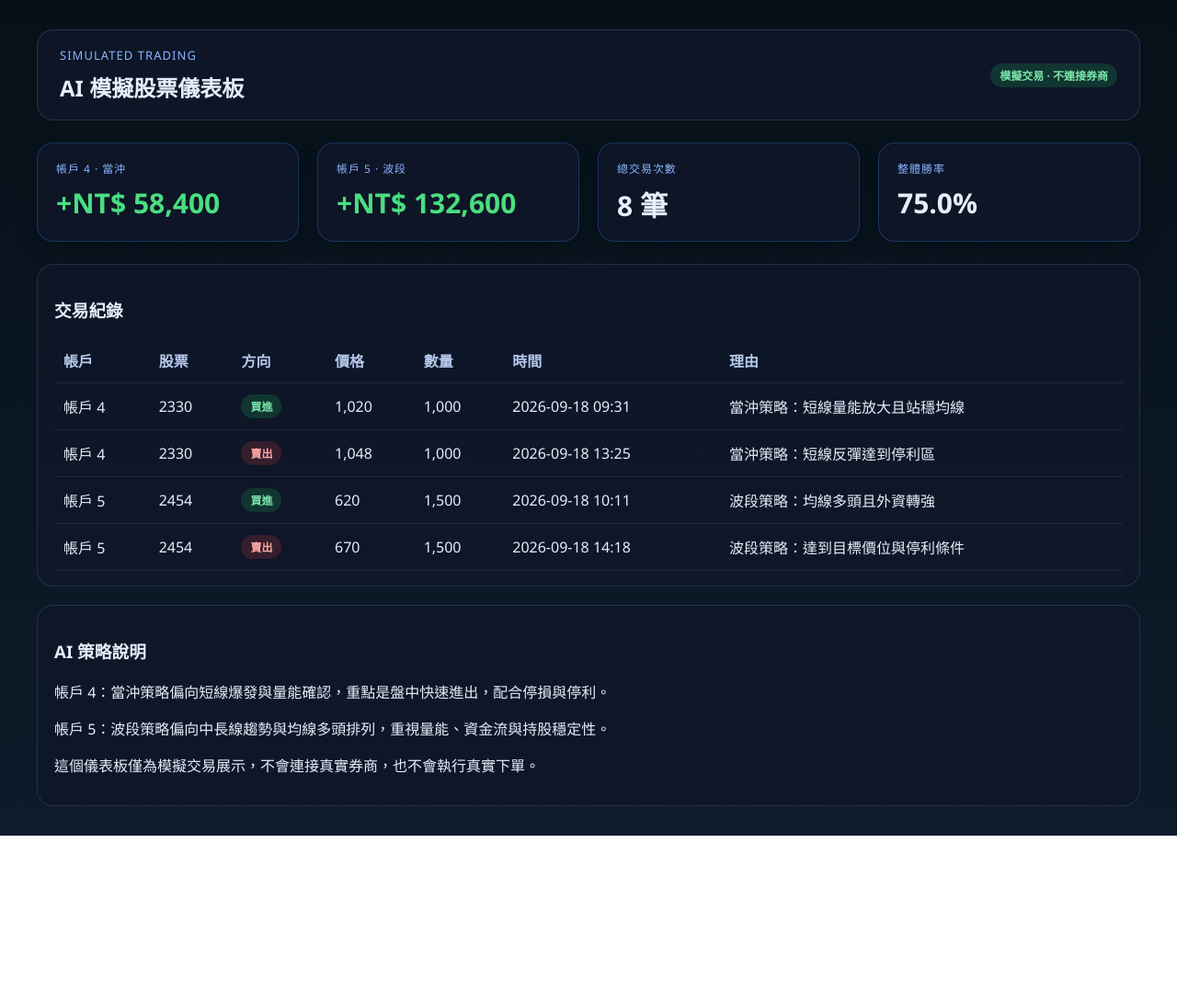
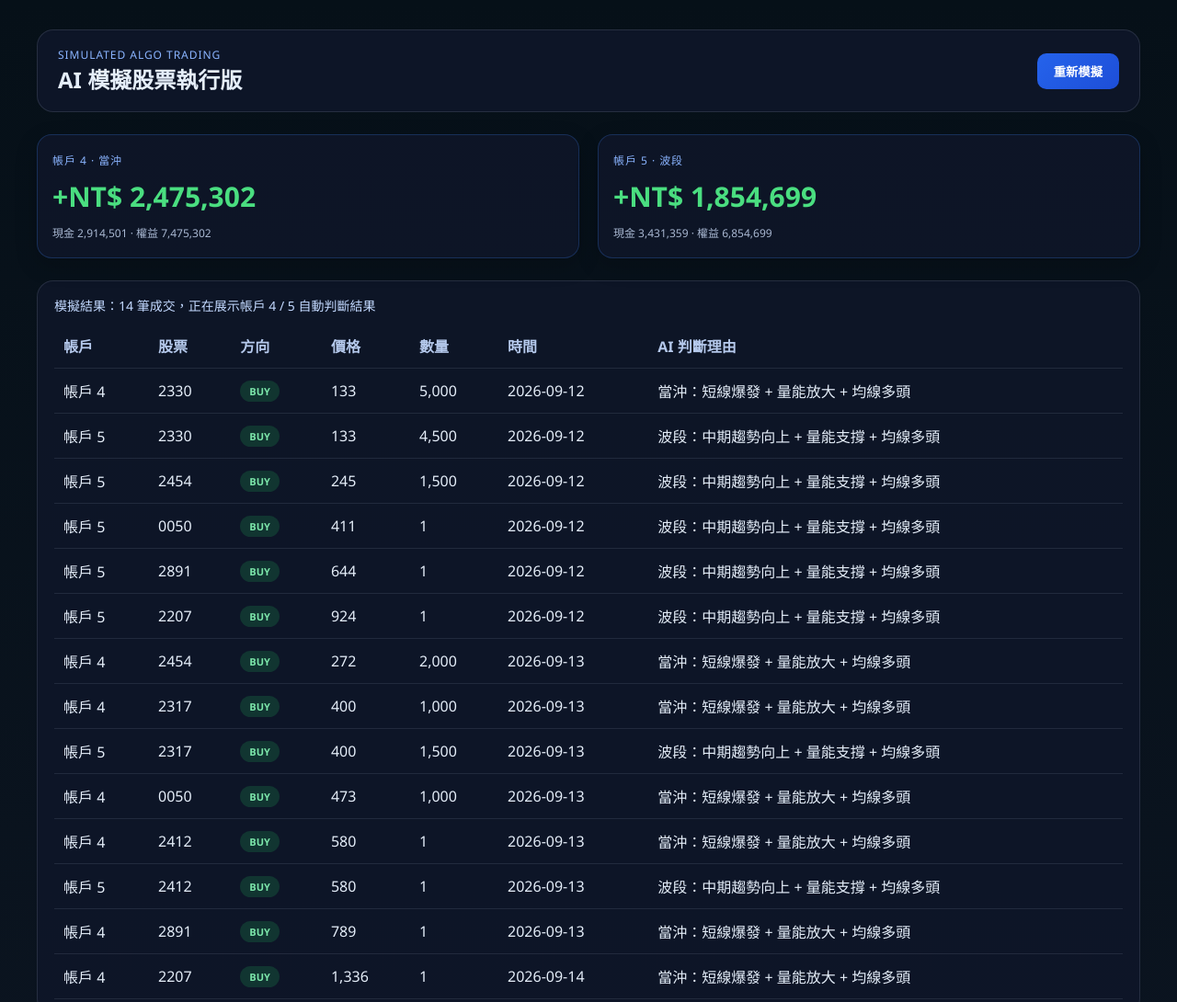
Before and after one commit to shiuqaz1-hub/tw-stock-radar, a plain HTML site: page docs/ai-trading-dashboard.html in a window 1280 px wide. Shown: the top 1090 px of the page at 92% size. Before the commit the page ends 909 px from the top, so only its background shows below. Drawn offline with Linux system fonts and the light colour scheme.

Commit message:
新增可執行的 AI 模擬交易測試版，支援帳戶 4／帳戶 5 的自動買賣模擬與歷史交易儀表板

```diff
--- a/docs/ai-trading-dashboard.html
+++ b/docs/ai-trading-dashboard.html
@@ -3,57 +3,68 @@
 <head>
   <meta charset="UTF-8" />
   <meta name="viewport" content="width=device-width, initial-scale=1.0" />
-  <title>AI 模擬交易儀表板</title>
+  <title>AI 模擬交易執行版</title>
   <style>
     body {
       margin: 0;
+      background: linear-gradient(180deg, #061018, #0b1420 100%);
+      color: #e5eef9;
       font-family: "Segoe UI", sans-serif;
-      background: linear-gradient(180deg, #061018, #0d1b2a 100%);
-      color: #e5eef9;
     }
     .container {
       max-width: 1200px;
       margin: 32px auto;
-      padding: 0 20px;
+      padding: 0 18px 48px;
     }
     .header {
       display: flex;
       justify-content: space-between;
       align-items: center;
-      padding: 18px 24px;
+      gap: 16px;
+      background: rgba(15, 23, 42, 0.9);
+      border: 1px solid rgba(148, 163, 184, 0.18);
       border-radius: 18px;
-      background: rgba(15, 23, 42, 0.9);
-      border: 1px solid rgba(148, 163, 184, 0.2);
+      padding: 18px 22px;
       margin-bottom: 24px;
     }
+    h2 { margin: 0; }
     .cards {
       display: grid;
-      grid-template-columns: repeat(auto-fit, minmax(250px, 1fr));
+      grid-template-columns: repeat(auto-fit, minmax(240px, 1fr));
       gap: 20px;
       margin-bottom: 24px;
     }
     .card {
-      background: rgba(15, 23, 42, 0.8);
-      border: 1px solid rgba(59, 130, 246, 0.3);
-      border-radius: 18px;
-      padding: 18px 20px;
+      background: rgba(15, 23, 42, 0.82);
+      border: 1px solid rgba(59, 130, 246, 0.24);
+      border-radius: 16px;
+      padding: 18px 16px;
       box-shadow: 0 8px 24px rgba(0,0,0,0.18);
     }
     .label { color: #8ab4ff; font-size: 12px; letter-spacing: 0.08em; text-transform: uppercase; }
-    .value { font-size: 30px; font-weight: bold; margin-top: 8px; }
-    .value.green { color: #4ade80; }
-    .value.red { color: #f87171; }
+    .value {
+      margin-top: 10px;
+      font-size: 30px;
+      font-weight: bold;
+    }
+    .green { color: #4ade80; }
+    .red { color: #f87171; }
+    .subtle { color: #a8b7d1; font-size: 12px; margin-top: 10px; }
     .section {
-      background: rgba(15, 23, 42, 0.8);
+      background: rgba(15, 23, 42, 0.82);
+      border: 1px solid rgba(148, 163, 184, 0.18);
       border-radius: 18px;
       padding: 16px 18px;
-      margin-bottom: 20px;
-      border: 1px solid rgba(148, 163, 184, 0.18);
+      margin-bottom: 22px;
+    }
+    .status {
+      font-size: 14px;
+      color: #c3d9ff;
+      margin-bottom: 10px;
     }
     table {
       width: 100%;
       border-collapse: collapse;
-      margin-top: 14px;
     }
     th, td {
       text-align: left;
@@ -65,44 +76,36 @@
       display: inline-block;
       padding: 4px 10px;
       border-radius: 999px;
-      font-size: 12px;
+      font-size: 11px;
       font-weight: bold;
     }
     .buy { background: rgba(34, 197, 94, 0.18); color: #7ce6aa; }
     .sell { background: rgba(239, 68, 68, 0.18); color: #fca5a5; }
+    button {
+      border: none;
+      background: linear-gradient(135deg, #2563eb, #1d4ed8);
+      color: white;
+      padding: 10px 18px;
+      border-radius: 10px;
+      font-weight: bold;
+      cursor: pointer;
+    }
   </style>
 </head>
 <body>
   <div class="container">
     <div class="header">
       <div>
-        <div style="font-size: 13px; color: #8ab4ff; letter-spacing: 0.08em;">SIMULATED TRADING</div>
-        <h2 style="margin: 8px 0 0 0;">AI 模擬股票儀表板</h2>
+        <div style="font-size: 12px; color: #8ab4ff; letter-spacing: 0.08em;">SIMULATED ALGO TRADING</div>
+        <h2>AI 模擬股票執行版</h2>
       </div>
-      <div class="pill buy">模擬交易 · 不連接券商</div>
+      <button id="runBtn">重新模擬</button>
     </div>
 
-    <div class="cards">
-      <div class="card">
-        <div class="label">帳戶 4 · 當沖</div>
-        <div class="value green">+NT$ 58,400</div>
-      </div>
-      <div class="card">
-        <div class="label">帳戶 5 · 波段</div>
-        <div class="value green">+NT$ 132,600</div>
-      </div>
-      <div class="card">
-        <div class="label">總交易次數</div>
-        <div class="value">8 筆</div>
-      </div>
-      <div class="card">
-        <div class="label">整體勝率</div>
-        <div class="value">75.0%</div>
-      </div>
-    </div>
+    <div id="summaryCards" class="cards"></div>
 
     <div class="section">
-      <h3>交易紀錄</h3>
+      <div id="statusText" class="status">模擬結果：載入中…</div>
       <table>
         <thead>
           <tr>
@@ -112,56 +115,14 @@
             <th>價格</th>
             <th>數量</th>
             <th>時間</th>
-            <th>理由</th>
+            <th>AI 判斷理由</th>
           </tr>
         </thead>
-        <tbody>
-          <tr>
-            <td>帳戶 4</td>
-            <td>2330</td>
-            <td><span class="pill buy">買進</span></td>
-            <td>1,020</td>
-            <td>1,000</td>
-            <td>2026-09-18 09:31</td>
-            <td>當沖策略：短線量能放大且站穩均線</td>
-          </tr>
-          <tr>
-            <td>帳戶 4</td>
-            <td>2330</td>
-            <td><span class="pill sell">賣出</span></td>
-            <td>1,048</td>
-            <td>1,000</td>
-            <td>2026-09-18 13:25</td>
-            <td>當沖策略：短線反彈達到停利區</td>
-          </tr>
-          <tr>
-            <td>帳戶 5</td>
-            <td>2454</td>
-            <td><span class="pill buy">買進</span></td>
-            <td>620</td>
-            <td>1,500</td>
-            <td>2026-09-18 10:11</td>
-            <td>波段策略：均線多頭且外資轉強</td>
-          </tr>
-          <tr>
-            <td>帳戶 5</td>
-            <td>2454</td>
-            <td><span class="pill sell">賣出</span></td>
-            <td>670</td>
-            <td>1,500</td>
-            <td>2026-09-18 14:18</td>
-            <td>波段策略：達到目標價位與停利條件</td>
-          </tr>
-        </tbody>
+        <tbody id="tradeBody"></tbody>
       </table>
     </div>
+  </div>
 
-    <div class="section">
-      <h3>AI 策略說明</h3>
-      <p>帳戶 4：當沖策略偏向短線爆發與量能確認，重點是盤中快速進出，配合停損與停利。</p>
-      <p>帳戶 5：波段策略偏向中長線趨勢與均線多頭排列，重視量能、資金流與持股穩定性。</p>
-      <p>這個儀表板僅為模擬交易展示，不會連接真實券商，也不會執行真實下單。</p>
-    </div>
-  </div>
+  <script src="./simulate.js"></script>
 </body>
 </html>
--- /dev/null
+++ b/docs/simulate.js
@@ -0,0 +1,226 @@
+const stockUniverse = [
+  { code: '2330', name: '台積電' },
+  { code: '2454', name: '聯發科' },
+  { code: '2317', name: '鴻海' },
+  { code: '0050', name: '元大台灣50' },
+  { code: '2412', name: '中華電' },
+  { code: '2891', name: '中信金' },
+  { code: '2207', name: '和泰車' }
+];
+
+function clamp(value, min, max) {
+  return Math.min(Math.max(value, min), max);
+}
+
+function sma(values, period) {
+  if (!values.length) return 0;
+  const slice = values.slice(-period);
+  return slice.reduce((sum, v) => sum + v, 0) / slice.length;
+}
+
+function simulateMarket(days = 12) {
+  const market = [];
+  let basePrice = {};
+
+  stockUniverse.forEach((stock, index) => {
+    basePrice[stock.code] = 120 + index * 40 + (Math.random() * 20);
+  });
+
+  for (let i = 0; i < days; i++) {
+    const date = new Date();
+    date.setDate(date.getDate() - (days - i - 1));
+    const dateKey = date.toISOString().slice(0, 10);
+    const daily = { date: dateKey, prices: {} };
+
+    stockUniverse.forEach((stock, index) => {
+      const drift = (i / days) * 0.18 + (index * 0.02);
+      const noise = (Math.random() - 0.5) * 0.08;
+      const close = basePrice[stock.code] * (1 + drift + noise);
+      const open = close * (0.98 + Math.random() * 0.04);
+      const high = Math.max(open, close) * (1 + (Math.random() * 0.06 + 0.01));
+      const low = Math.min(open, close) * (1 - (Math.random() * 0.06 + 0.01));
+      const volume = Math.round((1200000 + index * 180000 + Math.random() * 800000) * (1 + i * 0.12));
+      daily.prices[stock.code] = {
+        open, high, low, close, volume
+      };
+      basePrice[stock.code] = close;
+    });
+    market.push(daily);
+  }
+  return market;
+}
+
+function computeJudgment(accountType, stockCode, dayData, history) {
+  const prices = history.map((entry) => entry.close);
+  const historyLen = prices.length;
+  const shortMa = sma(prices, 5);
+  const midMa = sma(prices, 10);
+  const avgVolume = history.reduce((sum, e) => sum + e.volume, 0) / historyLen || 1;
+  const current = history[historyLen - 1]?.close || dayData.close;
+  const volume = dayData.volume;
+  const relativeVolume = volume / avgVolume;
+  const momentum = (current - history[Math.max(0, historyLen - 3)]?.close || current) / (history[Math.max(0, historyLen - 3)]?.close || current);
+
+  if (accountType === 'ACCOUNT_4') {
+    if (current > shortMa && shortMa > midMa && relativeVolume > 1.25 && momentum > 0.015) {
+      return { action: 'BUY', reason: '當沖：短線爆發 + 量能放大 + 均線多頭' };
+    }
+    if (current < shortMa && momentum < -0.02) {
+      return { action: 'SELL', reason: '當沖：短線破壞均線與動能轉弱' };
+    }
+    return { action: 'HOLD', reason: '當沖：等待更明確突破或回檔' };
+  }
+
+  if (current > midMa && shortMa > midMa && relativeVolume > 1.12 && momentum > 0.02) {
+    return { action: 'BUY', reason: '波段：中期趨勢向上 + 量能支撐 + 均線多頭' };
+  }
+  if (current < midMa && momentum < -0.025) {
+    return { action: 'SELL', reason: '波段：中期趨勢轉弱，宜先止損' };
+  }
+  return { action: 'HOLD', reason: '波段：震盪中，觀望趨勢確認' };
+}
+
+function runSimulation() {
+  const market = simulateMarket(12);
+  const accounts = {
+    ACCOUNT_4: { cash: 5000000, positions: {}, trades: [], equity: 5000000 },
+    ACCOUNT_5: { cash: 5000000, positions: {}, trades: [], equity: 5000000 }
+  };
+
+  const historyMap = {};
+  stockUniverse.forEach((stock) => {
+    historyMap[stock.code] = [];
+  });
+
+  const allTrades = [];
+
+  market.forEach((day) => {
+    stockUniverse.forEach((stock) => {
+      const priceInfo = day.prices[stock.code];
+      const codeHistory = historyMap[stock.code];
+      codeHistory.push({
+        date: day.date,
+        close: priceInfo.close,
+        volume: priceInfo.volume,
+        high: priceInfo.high,
+        low: priceInfo.low,
+        open: priceInfo.open
+      });
+
+      ['ACCOUNT_4', 'ACCOUNT_5'].forEach((accountKey) => {
+        const account = accounts[accountKey];
+        const decision = computeJudgment(accountKey, stock.code, priceInfo, codeHistory);
+        const position = account.positions[stock.code];
+
+        if (decision.action === 'BUY' && !position && account.cash > 0) {
+          const unit = accountKey === 'ACCOUNT_4' ? 1000 : 1500;
+          const qty = Math.max(1, Math.floor(account.cash * 0.15 / priceInfo.close / unit) * unit);
+          const spend = qty * priceInfo.close;
+          if (spend <= account.cash) {
+            account.cash -= spend;
+            account.positions[stock.code] = {
+              qty,
+              avgCost: priceInfo.close,
+              entryDate: day.date,
+              symbol: stock.code,
+              account: accountKey
+            };
+            const trade = {
+              account: accountKey,
+              symbol: stock.code,
+              action: 'BUY',
+              price: priceInfo.close,
+              quantity: qty,
+              time: day.date,
+              reason: decision.reason,
+              pnl: 0
+            };
+            allTrades.push(trade);
+            account.trades.push(trade);
+          }
+        }
+
+        if (decision.action === 'SELL' && position) {
+          const saleValue = position.qty * priceInfo.close;
+          account.cash += saleValue;
+          const pnl = saleValue - position.qty * position.avgCost;
+          const trade = {
+            account: accountKey,
+            symbol: stock.code,
+            action: 'SELL',
+            price: priceInfo.close,
+            quantity: position.qty,
+            time: day.date,
+            reason: decision.reason,
+            pnl
+          };
+          allTrades.push(trade);
+          account.trades.push(trade);
+          delete account.positions[stock.code];
+        }
+      });
+    });
+  });
+
+  Object.keys(accounts).forEach((accountKey) => {
+    const account = accounts[accountKey];
+    const holdings = Object.values(account.positions);
+    const currentValue = holdings.reduce((sum, p) => {
+      const latest = market[market.length - 1].prices[p.symbol];
+      return sum + p.qty * (latest ? latest.close : p.avgCost);
+    }, 0);
+    account.equity = account.cash + currentValue;
+  });
+
+  return { market, allTrades, accounts };
+}
+
+function numberFormat(value) {
+  return new Intl.NumberFormat('zh-TW', { maximumFractionDigits: 0 }).format(value);
+}
+
+function renderDashboard() {
+  const result = runSimulation();
+  const accounts = result.accounts;
+
+  const cards = document.getElementById('summaryCards');
+  cards.innerHTML = '';
+
+  Object.keys(accounts).forEach((key) => {
+    const data = accounts[key];
+    const pnl = data.equity - 5000000;
+    const card = document.createElement('div');
+    card.className = 'card';
+    card.innerHTML = `
+      <div class="label">${key === 'ACCOUNT_4' ? '帳戶 4 · 當沖' : '帳戶 5 · 波段'}</div>
+      <div class="value ${pnl >= 0 ? 'green' : 'red'}">${pnl >= 0 ? '+' : '-'}NT$ ${numberFormat(Math.abs(pnl))}</div>
+      <div class="subtle">現金 ${numberFormat(data.cash)} · 權益 ${numberFormat(data.equity)}</div>
+    `;
+    cards.appendChild(card);
+  });
+
+  const tradeBody = document.getElementById('tradeBody');
+  tradeBody.innerHTML = '';
+  result.allTrades.forEach((trade) => {
+    const row = document.createElement('tr');
+    const actionClass = trade.action === 'BUY' ? 'buy' : 'sell';
+    row.innerHTML = `
+      <td>${trade.account === 'ACCOUNT_4' ? '帳戶 4' : '帳戶 5'}</td>
+      <td>${trade.symbol}</td>
+      <td><span class="pill ${actionClass}">${trade.action}</span></td>
+      <td>${numberFormat(Math.round(trade.price))}</td>
+      <td>${numberFormat(trade.quantity)}</td>
+      <td>${trade.time}</td>
+      <td>${trade.reason}</td>
+    `;
+    tradeBody.appendChild(row);
+  });
+
+  const statusText = document.getElementById('statusText');
+  statusText.textContent = `模擬結果：${result.allTrades.length} 筆成交，正在展示帳戶 4 / 5 自動判斷結果`;
+}
+
+document.addEventListener('DOMContentLoaded', () => {
+  renderDashboard();
+  document.getElementById('runBtn').addEventListener('click', renderDashboard);
+});
```
